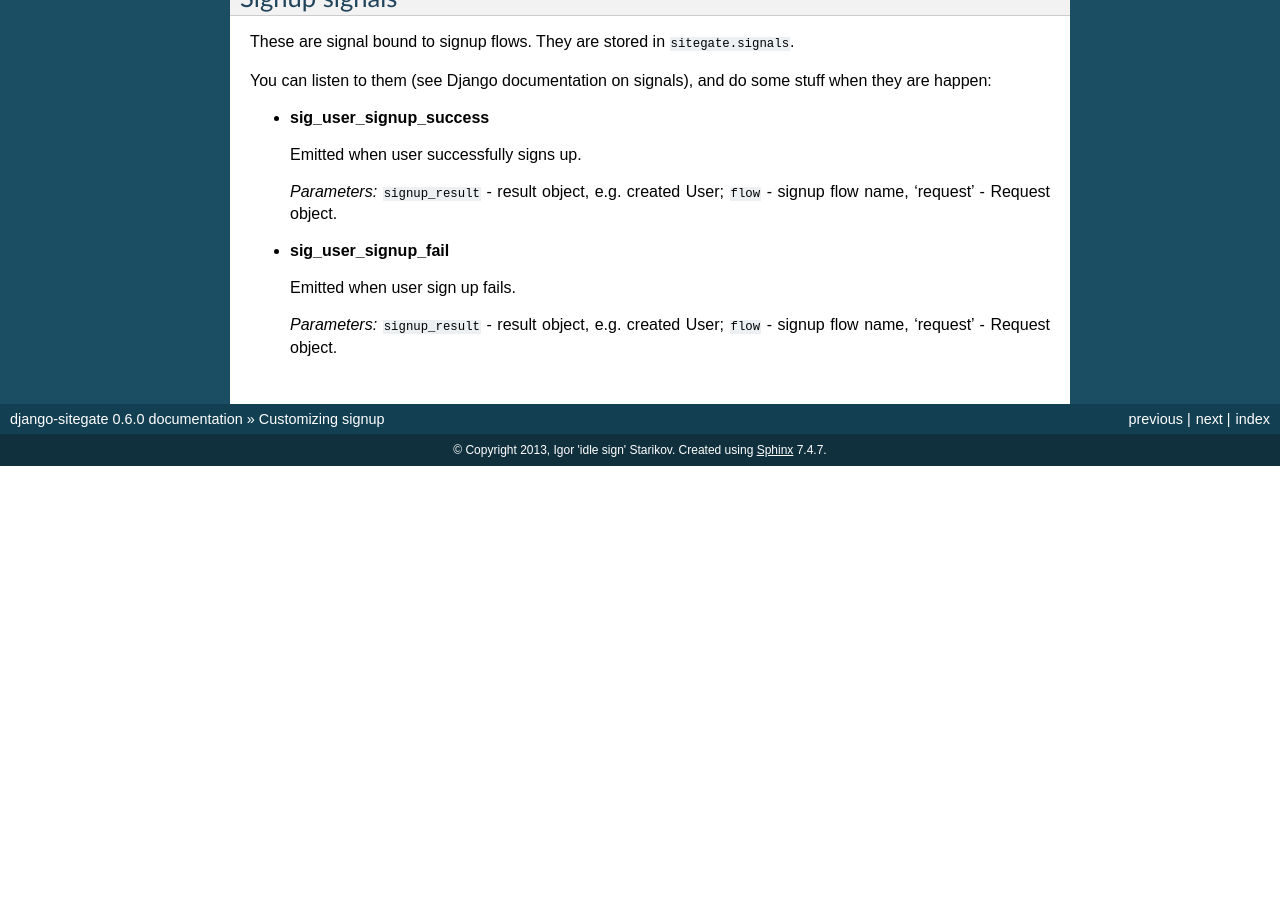
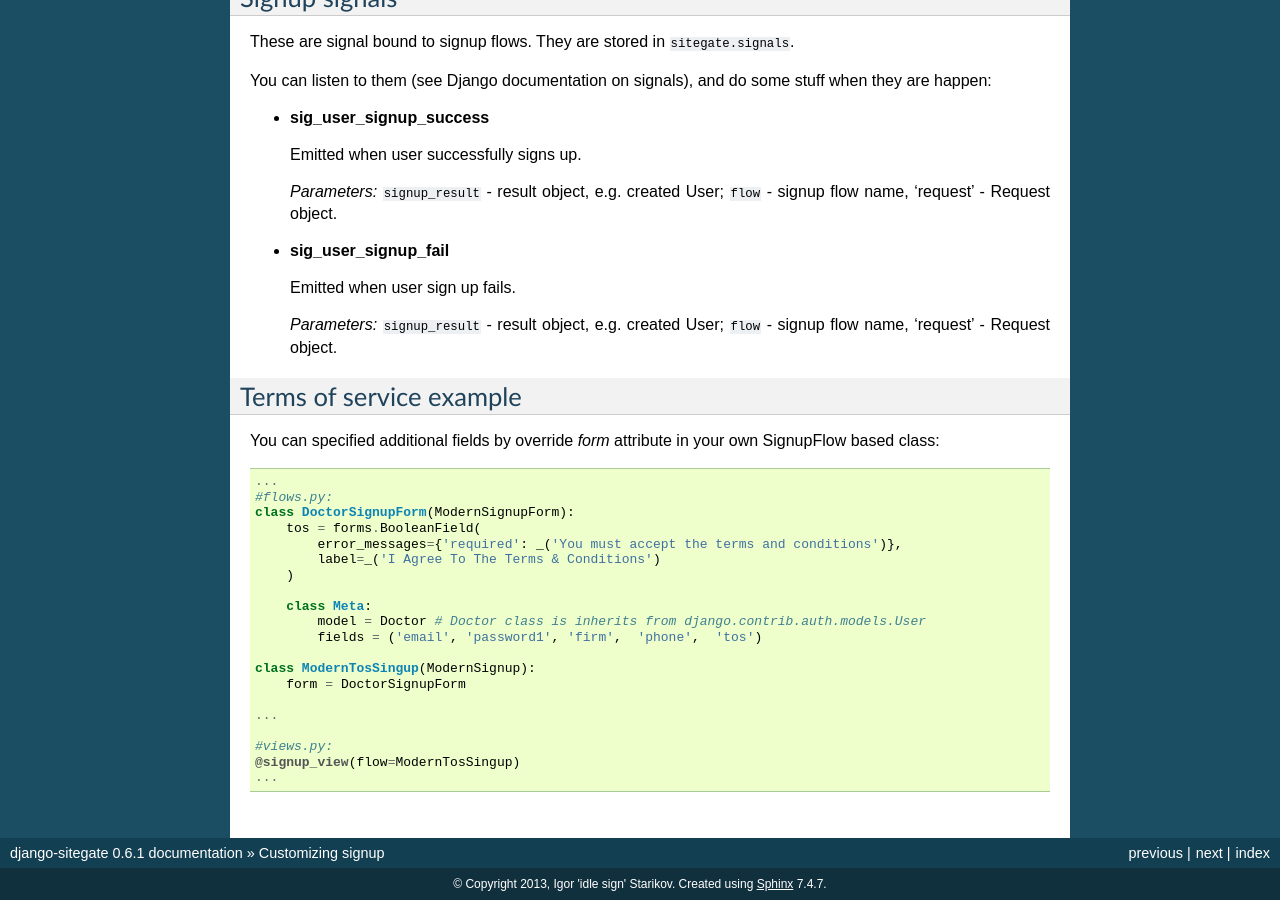
Before and after one commit to idlesign/django-sitegate, a Sphinx documentation site: the page built from docs/source/signup_custom.rst, in a window 1280 px wide and 900 px high, scrolled down 4470 px. Built offline with Sphinx 7.4.7, drawn with Linux system fonts in a browser that asks for light colours; pages that are not in the unit, such as notebooks, are missing from menus; before the commit the page ends 4936 px from its top, so only the background shows below that; some of the changed text lies outside the part shown.

Commit message:
terms of service example version bumped

```diff
--- a/docs/source/signup_custom.rst
+++ b/docs/source/signup_custom.rst
@@ -301,3 +301,31 @@ You can listen to them (see Django documentation on signals), and do some stuff
   Emitted when user sign up fails.
 
   *Parameters:* ``signup_result`` - result object, e.g. created User; ``flow`` - signup flow name, 'request' - Request object.
+
+Terms of service example
+--------------
+
+You can specified additional fields by override `form` attribute in your own SignupFlow based class:
+
+.. code-block:: python
+
+    ...
+    #flows.py:
+    class DoctorSignupForm(ModernSignupForm):
+        tos = forms.BooleanField(
+            error_messages={'required': _('You must accept the terms and conditions')},
+            label=_('I Agree To The Terms & Conditions')
+        )
+
+        class Meta:
+            model = Doctor # Doctor class is inherits from django.contrib.auth.models.User
+            fields = ('email', 'password1', 'firm',  'phone',  'tos')
+
+    class ModernTosSingup(ModernSignup):
+        form = DoctorSignupForm
+
+    ...
+
+    #views.py:
+    @signup_view(flow=ModernTosSingup)
+    ...
--- a/sitegate/__init__.py
+++ b/sitegate/__init__.py
@@ -1,5 +1,4 @@
-VERSION = (0, 6, 0)
+VERSION = (0, 6, 1)
 
 # TODO openid flow
 # TODO password reset
-# TODO terms of service example into docs
```
